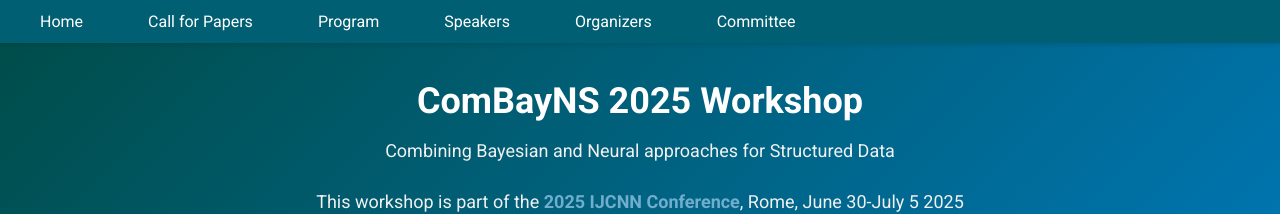
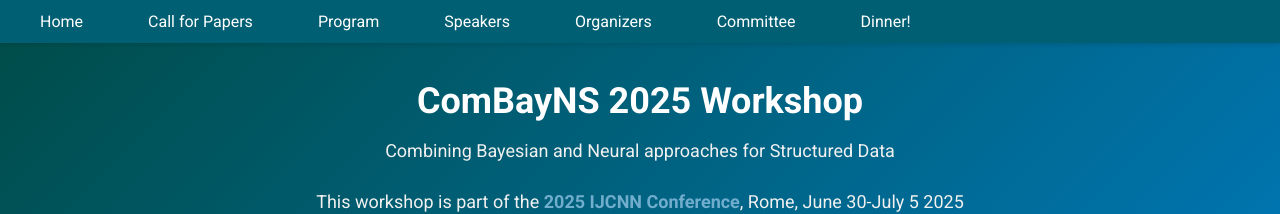
Before and after one commit to combayns2025/combayns2025.github.io, a Jekyll site: the page built from index.md, in a window 1280 px wide. Shown: the top 214 px of the page. Built offline with Jekyll 4.4.1, drawn with Linux system fonts in a browser that asks for light colours.

Commit message:
Update navbar.html

```diff
--- a/_includes/navbar.html
+++ b/_includes/navbar.html
@@ -10,6 +10,7 @@
       <li><a href="{{ '/#speakers' | relative_url }}">Speakers</a></li>
       <li><a href="{{ '/#organizers' | relative_url }}">Organizers</a></li>
       <li><a href="{{ '/#program-committee' | relative_url }}">Committee</a></li>
+      <li><a href="{{ '/#dinner' | relative_url }}">Dinner!</a></li>
     </ul>
     <!--
     <div class="social-icons">
```
